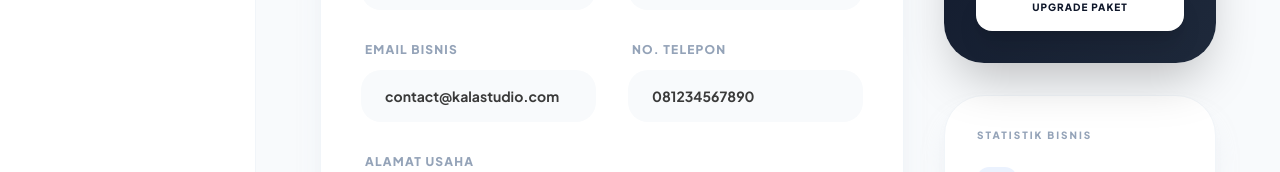
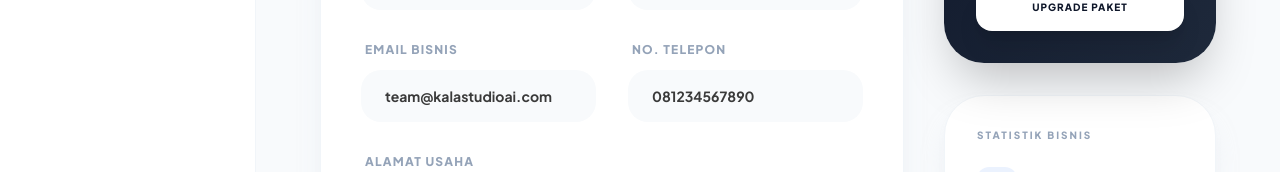
Before and after one commit to firdausnanda/kalastudio, a Next.js app: page /profil in a window 1280 px wide. Shown: the part 443-615 px from the top of the page. Built offline with nearby package versions, Linux system fonts and the light colour scheme; no server answers.

Commit message:
[FIX] change email to official email

```diff
--- a/src/app/karier/page.jsx
+++ b/src/app/karier/page.jsx
@@ -231,8 +231,8 @@ export default function CareerPage() {
               <p className="text-slate-600 dark:text-slate-400 mb-6">
                 Kami selalu mencari talenta hebat. Kirimkan CV Anda secara langsung dan beri tahu bagaimana Anda bisa membantu kami.
               </p>
-              <a href="mailto:careers@kalastudio.com" className="text-primary font-bold hover:underline">
-                careers@kalastudio.com
+              <a href="mailto:team@kalastudioai.com" className="text-primary font-bold hover:underline">
+                team@kalastudioai.com
               </a>
             </div>
           </div>
--- a/src/app/kebijakan-privasi/page.jsx
+++ b/src/app/kebijakan-privasi/page.jsx
@@ -85,7 +85,7 @@ export default function PrivacyPage() {
               Jika Anda memiliki pertanyaan tentang Kebijakan Privasi kami atau cara kami menangani data Anda, silakan hubungi kami di:
             </p>
             <div className="bg-slate-50 dark:bg-slate-800 p-6 rounded-2xl border border-slate-100 dark:border-slate-700">
-              <p className="text-slate-700 dark:text-slate-300 font-medium">Email: <a href="mailto:contact@kalastudio.com" className="text-primary hover:underline">contact@kalastudio.com</a></p>
+              <p className="text-slate-700 dark:text-slate-300 font-medium">Email: <a href="mailto:team@kalastudioai.com" className="text-primary hover:underline">team@kalastudioai.com</a></p>
               <p className="text-slate-700 dark:text-slate-300 font-medium mt-2">WhatsApp: <a href="https://wa.me/6281217122497" target="_blank" rel="noopener noreferrer" className="text-primary hover:underline">+62 812 1712 2497</a></p>
             </div>
           </div>
--- a/src/app/kontak/page.jsx
+++ b/src/app/kontak/page.jsx
@@ -18,7 +18,6 @@ export default function ContactPage() {
   const handleSubmit = (e) => {
     e.preventDefault();
     // Handle form submission logic here
-    console.log('Form submitted:', formState);
     alert('Terima kasih! Pesan Anda telah terkirim.');
     setFormState({ name: '', email: '', subject: '', message: '' });
   };
@@ -34,8 +33,8 @@ export default function ContactPage() {
     {
       icon: 'mail',
       title: 'Email Kami',
-      detail: 'contact@kalastudio.com',
-      link: 'mailto:contact@kalastudio.com',
+      detail: 'team@kalastudioai.com',
+      link: 'mailto:team@kalastudioai.com',
       color: 'bg-primary/10 text-primary'
     },
     {
--- a/src/app/profil/page.jsx
+++ b/src/app/profil/page.jsx
@@ -11,7 +11,7 @@ export default function BusinessProfilePage() {
     businessName: 'Kala Studio',
     businessType: 'Agency Kreatif',
     ownerName: 'Firdaus Nanda',
-    email: 'contact@kalastudio.com',
+    email: 'team@kalastudioai.com',
     phone: '081234567890',
     address: 'Jl. Senopati No. 12, Jakarta Selatan',
   });
--- a/src/app/syarat-ketentuan/page.jsx
+++ b/src/app/syarat-ketentuan/page.jsx
@@ -160,7 +160,7 @@ export default function TermsPage() {
               Jika Anda memiliki pertanyaan tentang Syarat dan Ketentuan ini, silakan hubungi kami di:
             </p>
             <div className="bg-slate-50 dark:bg-slate-800 p-6 rounded-2xl border border-slate-100 dark:border-slate-700">
-              <p className="text-slate-700 dark:text-slate-300 font-medium">Email: <a href="mailto:contact@kalastudio.com" className="text-primary hover:underline">contact@kalastudio.com</a></p>
+              <p className="text-slate-700 dark:text-slate-300 font-medium">Email: <a href="mailto:team@kalastudioai.com" className="text-primary hover:underline">team@kalastudioai.com</a></p>
               <p className="text-slate-700 dark:text-slate-300 font-medium mt-2">WhatsApp: <a href="https://wa.me/6281217122497" target="_blank" rel="noopener noreferrer" className="text-primary hover:underline">+62 812 1712 2497</a></p>
             </div>
           </div>
--- a/src/components/DashboardHeader.jsx
+++ b/src/components/DashboardHeader.jsx
@@ -147,7 +147,7 @@ export default function DashboardHeader({ isSidebarOpen, setIsSidebarOpen }) {
                       <p className="text-[9px] font-black bg-gradient-to-r from-primary to-amber-500 bg-clip-text text-transparent uppercase leading-none tracking-[0.2em] drop-shadow-sm">Business Plan</p>
                     </div>
                     <p className="text-sm text-slate-500 truncate lowercase mt-2">
-                      {user?.email || 'contact@kalastudio.com'}
+                      {user?.email || 'team@kalastudioai.com'}
                     </p>
                   </div>
                   <div className="p-2">
--- a/src/components/Footer.jsx
+++ b/src/components/Footer.jsx
@@ -46,7 +46,7 @@ export default function Footer() {
                   <path d="M19.59 6.69a4.83 4.83 0 0 1-3.77-4.25V2h-3.45v13.67a2.89 2.89 0 0 1-5.2 1.74 2.89 2.89 0 0 1 2.31-4.64 2.93 2.93 0 0 1 .88.13V9.4a6.84 6.84 0 0 0-1-.05A6.33 6.33 0 0 0 5 20.1a6.34 6.34 0 0 0 10.86-4.43v-7a8.16 8.16 0 0 0 4.77 1.52v-3.4a4.85 4.85 0 0 1-1-.1z" />
                 </svg>
               </a>
-              <a className="w-10 h-10 rounded-full bg-slate-100 dark:bg-slate-800 flex items-center justify-center text-secondary dark:text-slate-300 hover:bg-primary hover:text-white transition-all" href="mailto:contact@kalastudio.com">
+              <a className="w-10 h-10 rounded-full bg-slate-100 dark:bg-slate-800 flex items-center justify-center text-secondary dark:text-slate-300 hover:bg-primary hover:text-white transition-all" href="mailto:team@kalastudioai.com">
                 <svg className="w-4 h-4 fill-current" viewBox="0 0 24 24" xmlns="http://www.w3.org/2000/svg">
                   <path d="M20 4H4c-1.1 0-1.99.9-1.99 2L2 18c0 1.1.9 2 2 2h16c1.1 0 2-.9 2-2V6c0-1.1-.9-2-2-2zm0 4l-8 5-8-5V6l8 5 8-5v2z" />
                 </svg>
```
